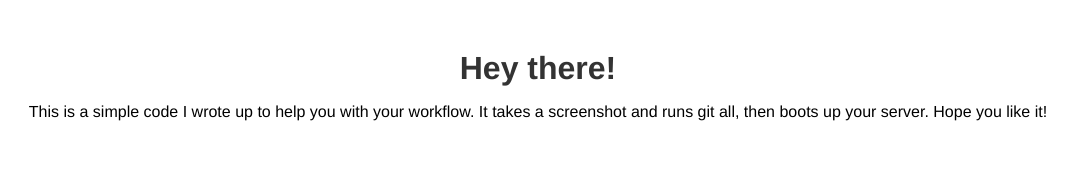
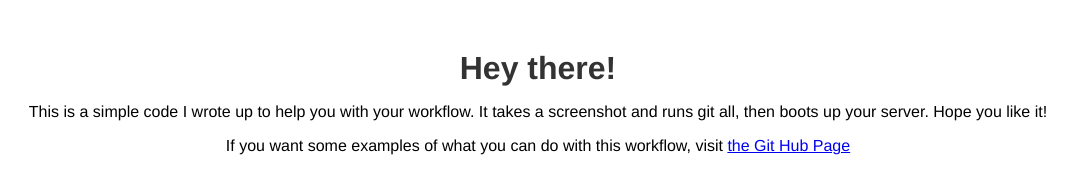
Before and after one commit to JasonHoffmann/Grunt-Workflow-Git-Screen, a website: page src/index.html in a window 1280 px wide. Shown: the whole page, without its empty margins (102-1179 px from the left). Drawn offline with nearby package versions, Linux system fonts and the light colour scheme; files that its build step writes are made by us from their sources.

Commit message:
Added GitHub URL to Index

```diff
--- a/src/index.html
+++ b/src/index.html
@@ -9,6 +9,8 @@
   <div class="container">
     <h1>Hey there!</h1>
     <p>This is a simple code I wrote up to help you with your workflow. It takes a screenshot and runs git all, then boots up your server. Hope you like it!</p>
+
+    <p>If you want some examples of what you can do with this workflow, visit <a href="https://github.com/JasonHoffmann/Grunt-Workflow-Git-Screen">the Git Hub Page</a></p>
   </div>
 <script src="http://localhost:35729/livereload.js"></script>
   <script type="text/javascript" src="assets/scripts/app.js"></script>
```
